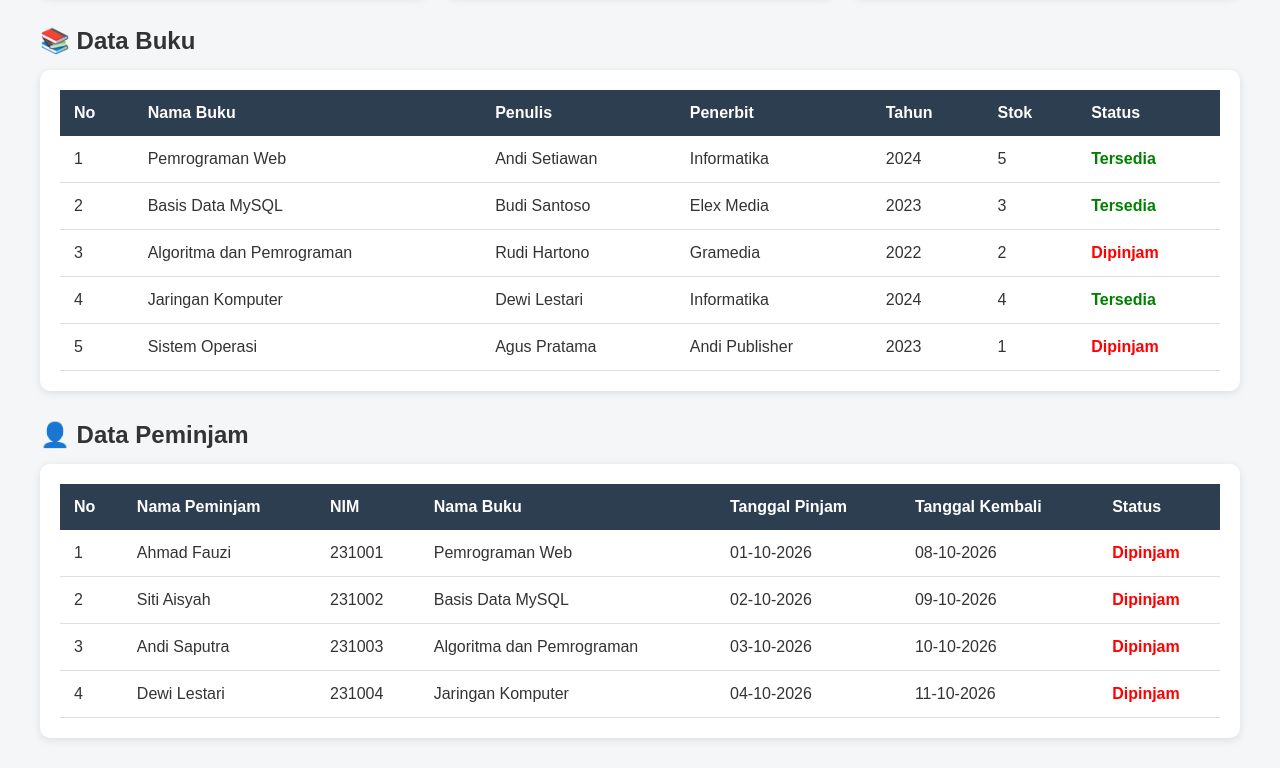
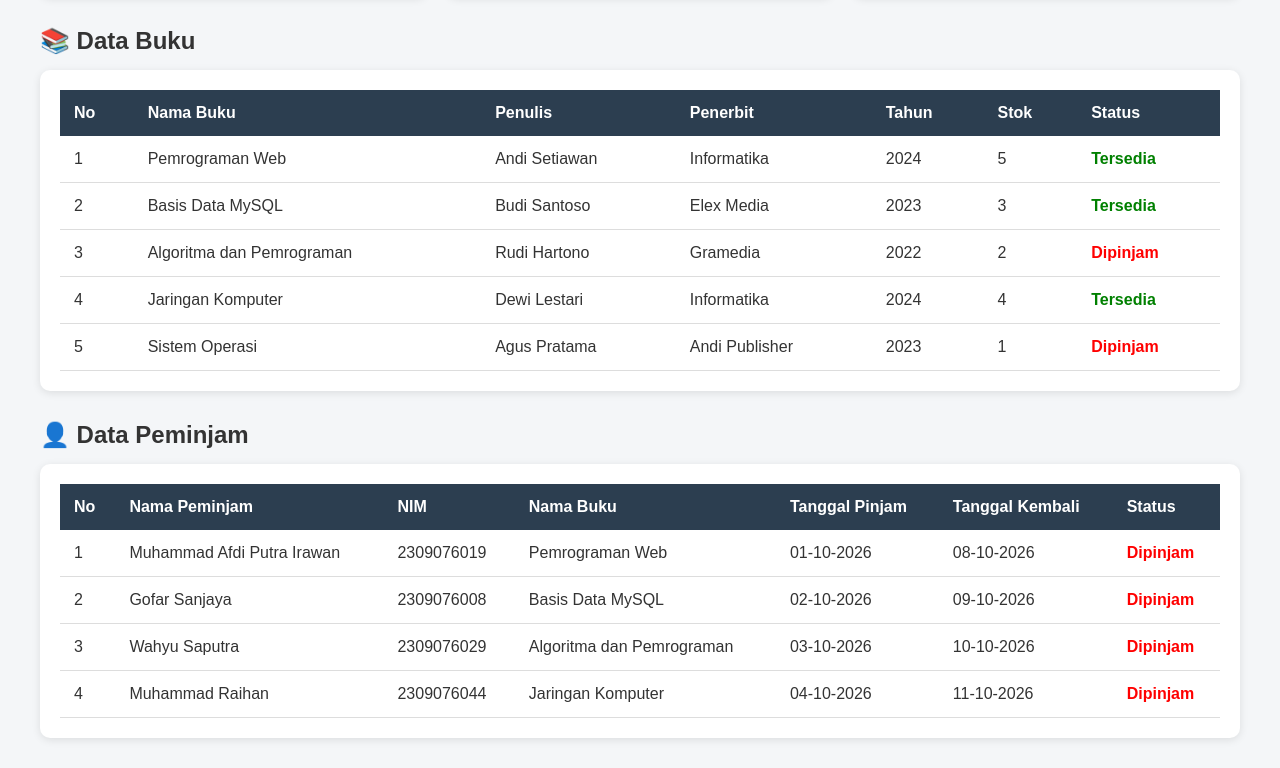
Before and after one commit to Putraafdi06/Inventaris-perpustakaan, a plain HTML site: page index.html in a window 1280 px wide. Shown: the part 337-1105 px from the top of the page. Drawn offline with Linux system fonts and the light colour scheme.

Commit message:
feat: memperbarui nama mahasiswa

```diff
--- a/index.html
+++ b/index.html
@@ -254,8 +254,8 @@
 
                     <tr>
                         <td>1</td>
-                        <td>Ahmad Fauzi</td>
-                        <td>231001</td>
+                        <td>Muhammad Afdi Putra Irawan</td>
+                        <td>2309076019</td>
                         <td>Pemrograman Web</td>
                         <td>01-10-2026</td>
                         <td>08-10-2026</td>
@@ -264,8 +264,8 @@
 
                     <tr>
                         <td>2</td>
-                        <td>Siti Aisyah</td>
-                        <td>231002</td>
+                        <td>Gofar Sanjaya</td>
+                        <td>2309076008</td>
                         <td>Basis Data MySQL</td>
                         <td>02-10-2026</td>
                         <td>09-10-2026</td>
@@ -274,8 +274,8 @@
 
                     <tr>
                         <td>3</td>
-                        <td>Andi Saputra</td>
-                        <td>231003</td>
+                        <td>Wahyu Saputra</td>
+                        <td>2309076029</td>
                         <td>Algoritma dan Pemrograman</td>
                         <td>03-10-2026</td>
                         <td>10-10-2026</td>
@@ -284,8 +284,8 @@
 
                     <tr>
                         <td>4</td>
-                        <td>Dewi Lestari</td>
-                        <td>231004</td>
+                        <td>Muhammad Raihan</td>
+                        <td>2309076044</td>
                         <td>Jaringan Komputer</td>
                         <td>04-10-2026</td>
                         <td>11-10-2026</td>
```
